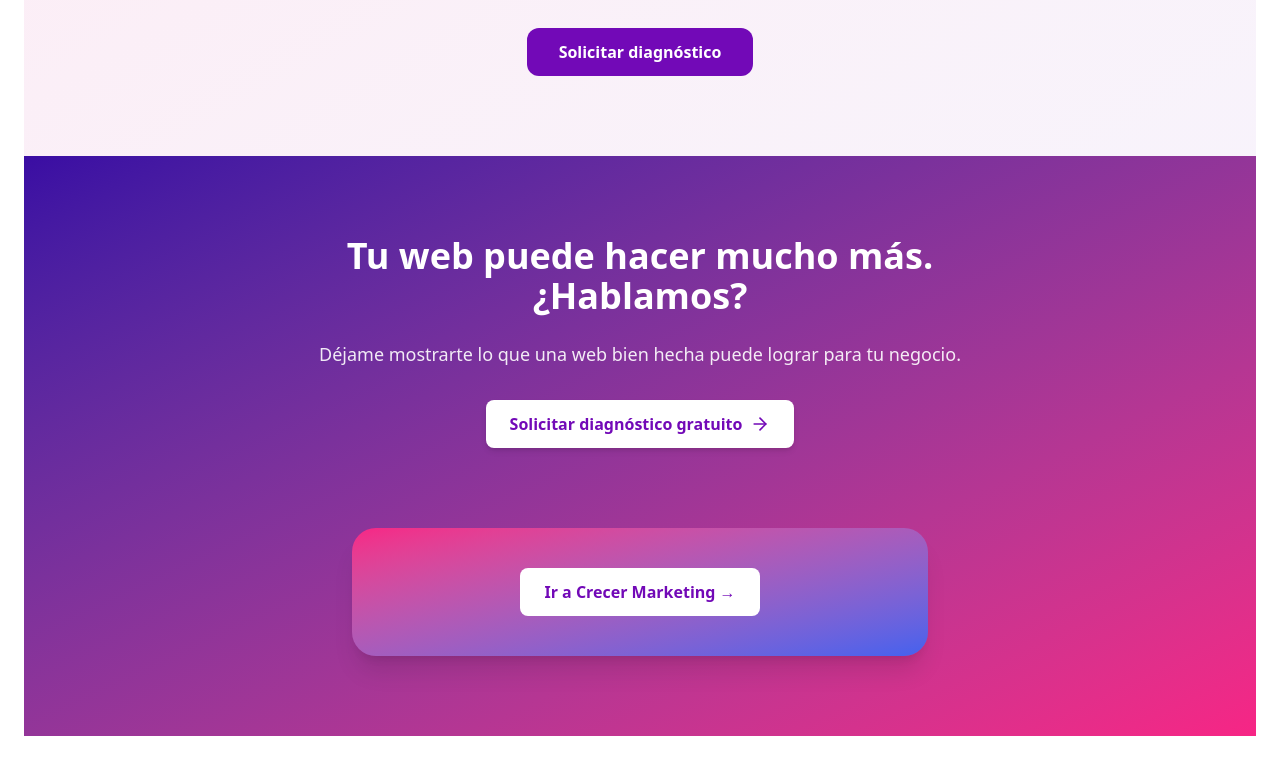
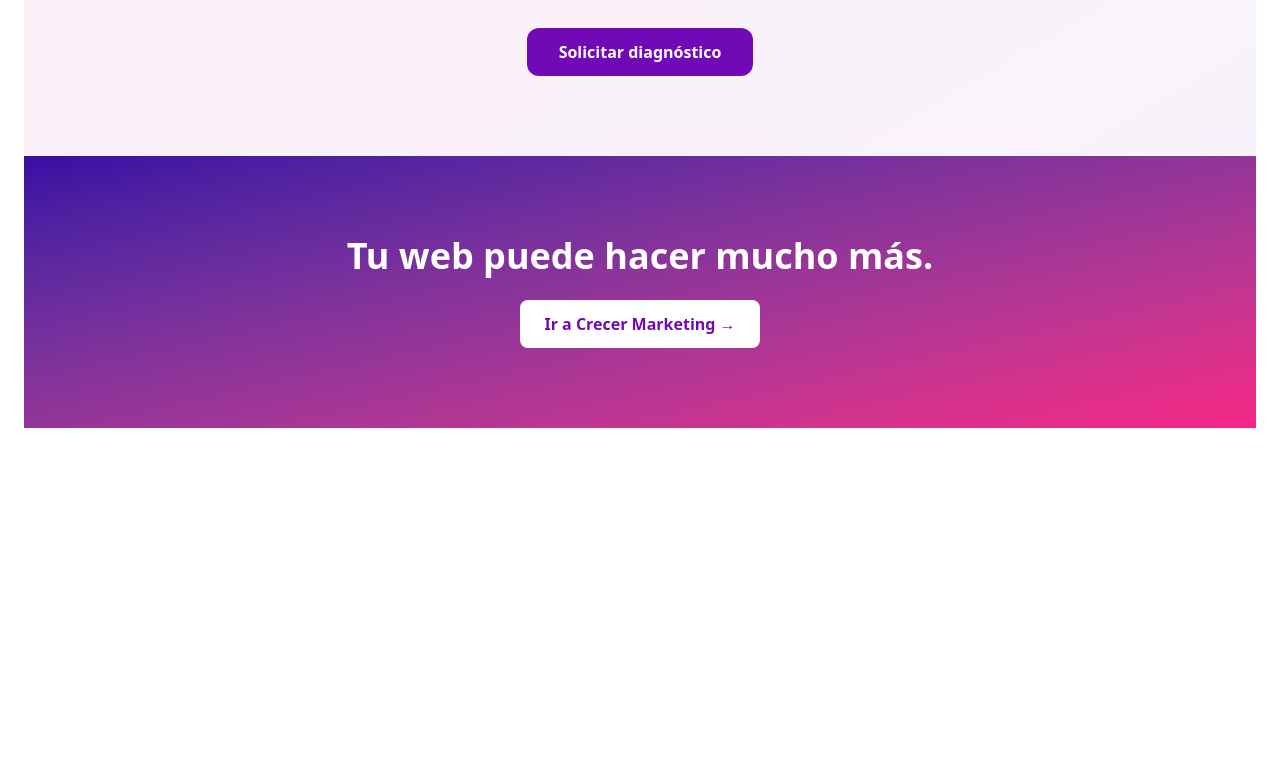
Before and after one commit to JPgitidaho/crecermarketing-web, a React (Vite) app: page /soluciones in a window 1280 px wide. Shown: the part 1808-2582 px from the top of the page. After the commit the page ends 2316 px from the top, so only its background shows below. Built offline with nearby package versions, Linux system fonts and the light colour scheme.

Commit message:
actualization

```diff
--- a/src/components/CTAFinal.jsx
+++ b/src/components/CTAFinal.jsx
@@ -3,23 +3,10 @@
 function CTAFinal() {
   return (
     <section className="py-20 px-6 bg-gradient-to-br from-[#3a0ca3] to-[#f72585] text-white text-center">
-      <div className="max-w-3xl mx-auto">
+
         <h2 className="text-3xl md:text-4xl font-bold mb-6">
-          Tu web puede hacer mucho más. ¿Hablamos?
+          Tu web puede hacer mucho más.
         </h2>
-        <p className="mb-8 text-lg text-white/90">
-          Déjame mostrarte lo que una web bien hecha puede lograr para tu negocio.
-        </p>
-        <a
-          href="#formulario"
-          className="inline-flex items-center gap-2 bg-white text-[#7209b7] font-semibold px-6 py-3 rounded-lg shadow-md hover:bg-gray-100 transition"
-        >
-          Solicitar diagnóstico gratuito
-          <ArrowRight size={20} />
-        </a>
-      </div>
-      <section className="mt-20 text-center">
-  <div className="max-w-xl mx-auto bg-gradient-to-br from-[#f72585] to-[#4361ee] text-white rounded-3xl p-10 shadow-xl hover:scale-105 transition">
 
     <a
       href="https://crecermarketing.vercel.app/"
@@ -29,8 +16,7 @@
     >
       Ir a Crecer Marketing →
     </a>
-  </div>
-</section>
+
 
     </section>
 
```
